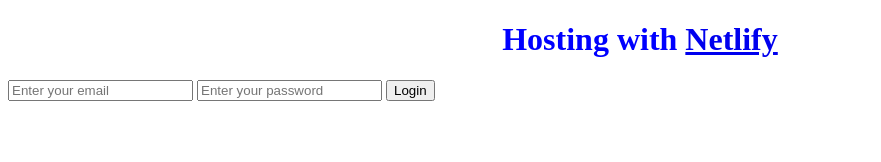
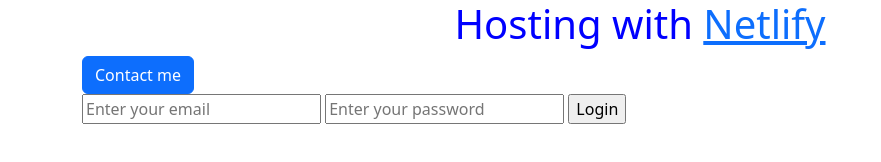
Before and after one commit to marcimds/Project-Marcia-Santos, a plain HTML site: page index.html in a window 1280 px wide. Shown: the whole page, without its empty margins (0-881 px from the left). Drawn offline with nearby package versions, Linux system fonts and the light colour scheme.

Commit message:
Update index.html

```diff
--- a/index.html
+++ b/index.html
@@ -6,14 +6,28 @@
     <meta name="viewport" content="width=h1, initial-scale=1.0" />
     <title>GitHub example</title>
     <link rel="stylesheet" href="style.css" />
+    <link
+      href="https://cdn.jsdelivr.net/npm/bootstrap@5.2.2/dist/css/bootstrap.min.css"
+      rel="stylesheet"
+      integrity="sha384-Zenh87qX5JnK2Jl0vWa8Ck2rdkQ2Bzep5IDxbcnCeuOxjzrPF/et3URy9Bv1WTRi"
+      crossorigin="anonymous"
+    />
   </head>
   <body>
+    <div class="container">
       <h1>Hosting with <a href="https://www.netlify.com/">Netlify</a></h1>
+      <a
+        href="mailto:ptgtutor@gmail.com"
+        class="btn btn-primary"
+        class="contact-btn"
+        >Contact me</a
+      >
       <form>
         <input type="email" placeholder="Enter your email" />
         <input type="password" placeholder="Enter your password" />
         <input type="submit" value="Login" />
       </form>
       <script src="script.js"></script>
+    </div>
   </body>
 </html>
```
Lines whose indentation alone changed are shown as unchanged.
